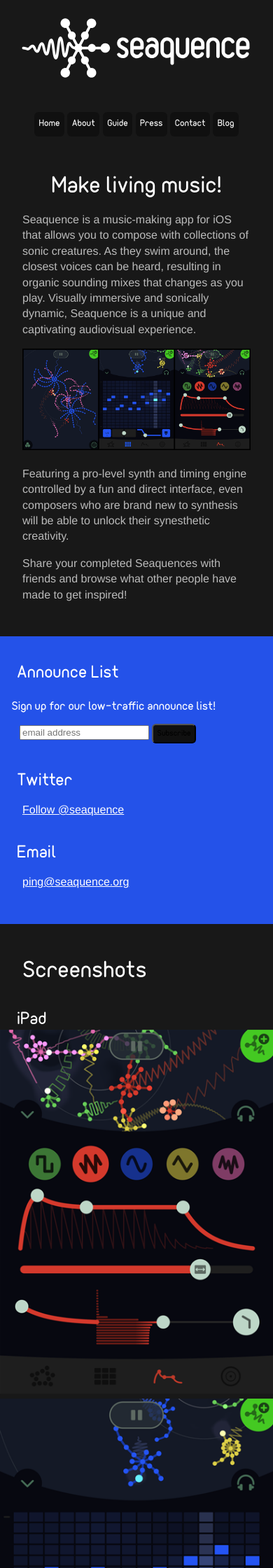
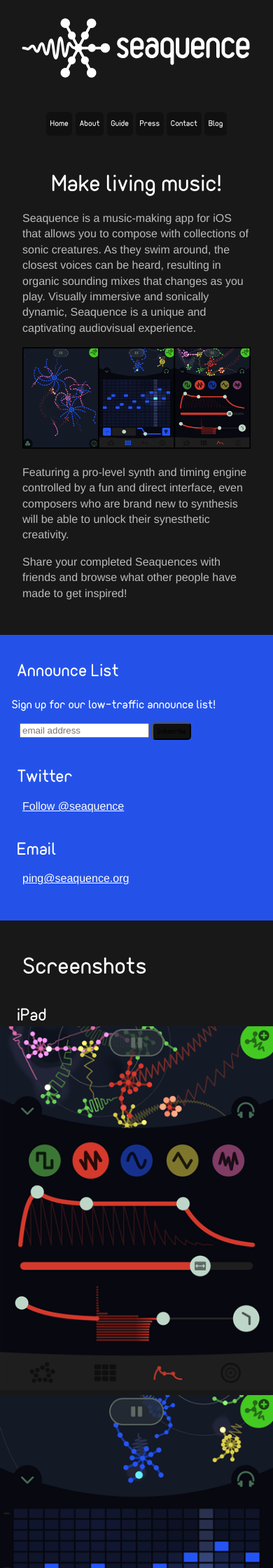
Before and after one commit to oknk/seaquence, a Jekyll site: the page built from index.md, in a window 390 px wide. Shown: the top 2240 px of the page at 70% size. Built offline with Jekyll 4.4.1, drawn with Linux system fonts in a browser that asks for light colours; comment, search, counter and statistics services are not loaded.

Commit message:
Resizing buttons for iphone

```diff
--- a/css/style.css
+++ b/css/style.css
@@ -17,7 +17,7 @@
     line-height: 1.4em !important;
   }
   .button {
-    font-size: 0.8em !important;
+    font-size: 0.7em !important;
     padding: 0.5em !important;
     margin-bottom: 0.3em !important;
   }
```
